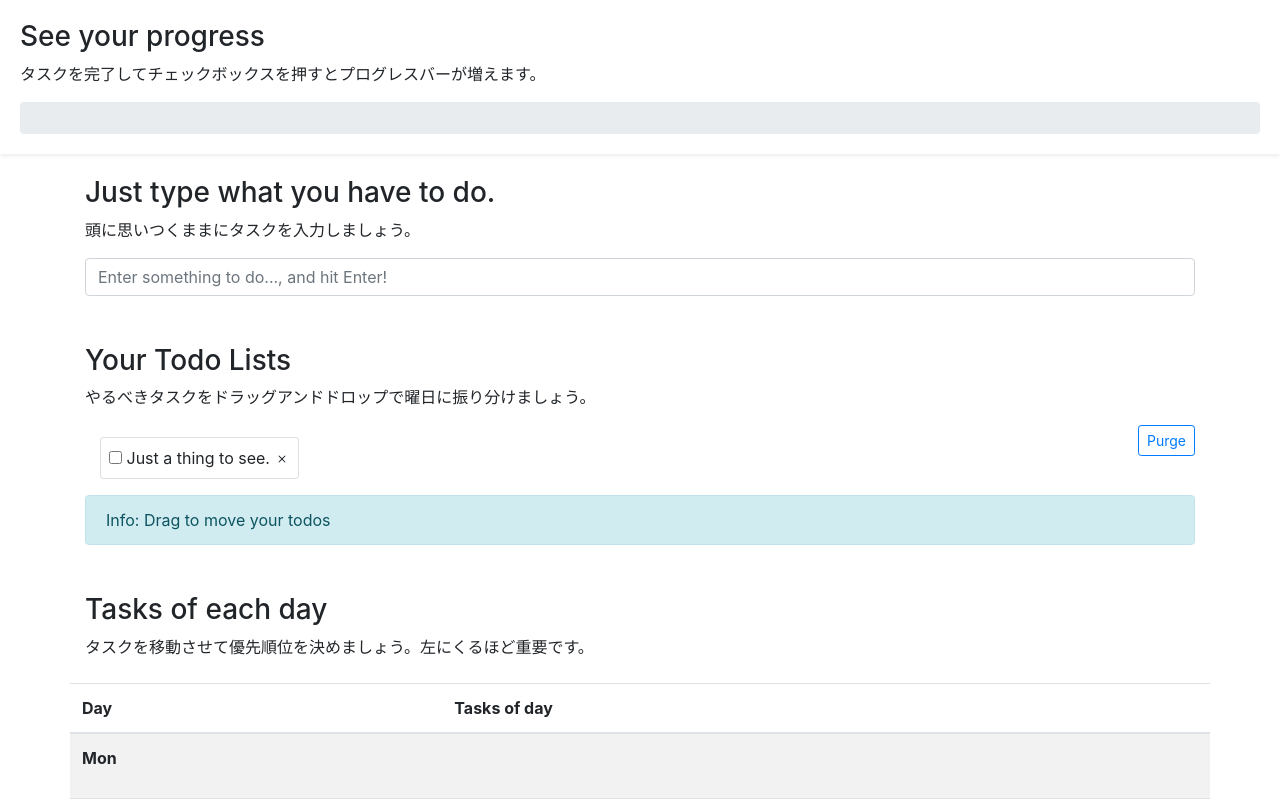
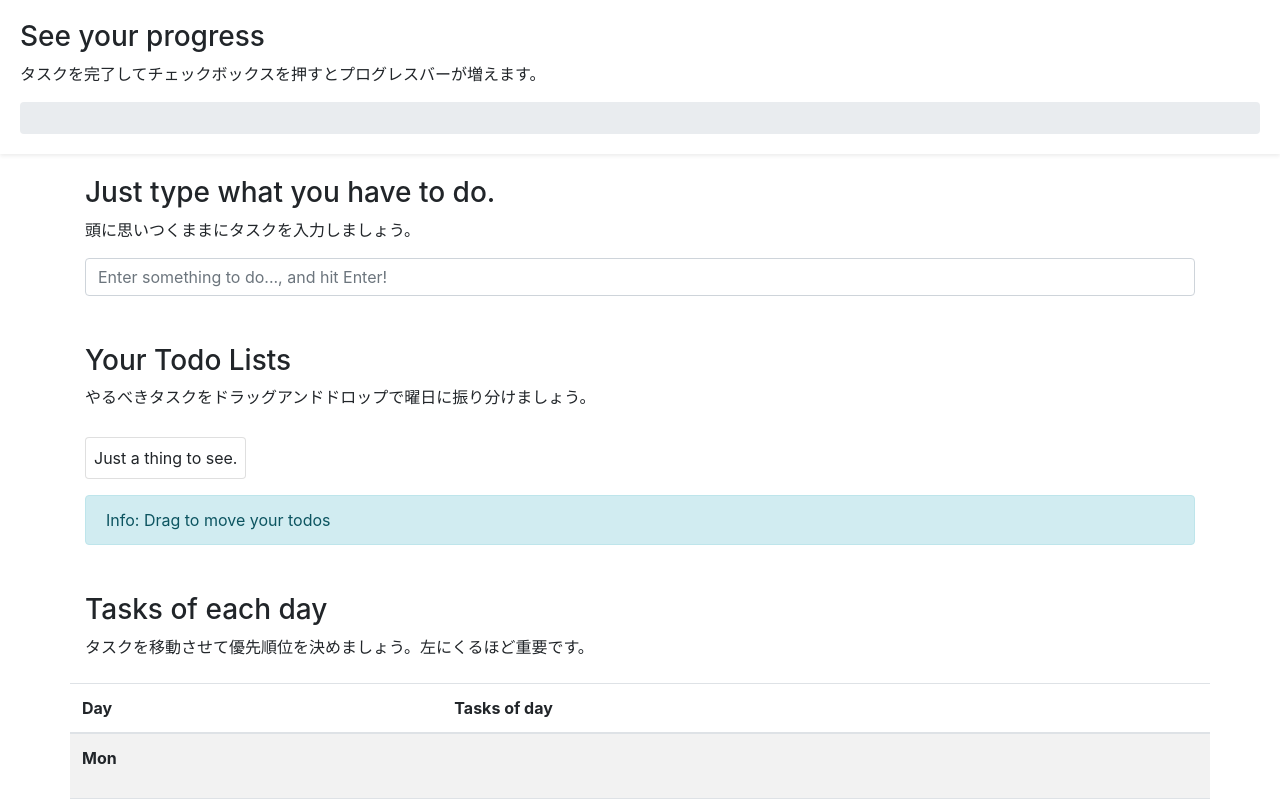
Before and after one commit to cedrictarou/cedrictarou-portfolio-todoAppVue, a Vue app: page / in a window 1280 px wide. Shown: the top 800 px of the page. Built offline with nearby package versions, Linux system fonts and the light colour scheme.

Commit message:
fixed some codes

```diff
--- a/src/components/NewTodo.vue
+++ b/src/components/NewTodo.vue
@@ -8,7 +8,9 @@
       id="input1"
       v-model="todo"
       placeholder="Enter something to do..., and hit Enter!"
-      @keypress="newTodo()"
+      @keydown.enter="newTodo()"
+      @compositionstart="composing=true"
+      @compositionend="composing=false"
     ></b-form-input>
   </div>
 </template>
@@ -18,10 +20,15 @@
     data() {
       return {
         todo: '',
+        composing: false,
       }
     },
     methods: {
       newTodo() {
+        // 入力を終えて、エンターを押したら発火するように調整
+        if(this.composing) {
+          return ;
+        }
         const todo = {
           text: this.todo,
           isDone: false,
--- a/src/components/Todo.vue
+++ b/src/components/Todo.vue
@@ -1,13 +1,9 @@
 <template>
   <b-card-group deck>
     <draggable :list="allTodos" group="myTodos"  @start="drag=true" @end="drag=false" :options="options" @change="log">
-      <b-card class="item mr-1 mt-1" v-for="(todo, index) in allTodos" :key="todo.id">
+      <b-card class="item mr-1 mt-1" v-for="todo in allTodos" :key="todo.id">
         <b-card-text>
-          <input type="checkbox" v-model="todo.isDone">
-          <span :class="{done: todo.isDone}">
             {{ todo.text }}
-          </span>
-          <span @click="deleteTodo(index)"><b-icon icon="x"></b-icon></span>
         </b-card-text>
       </b-card>
     </draggable>
@@ -34,13 +30,10 @@ export default {
     }
   },
   methods: {
-    deleteTodo(index) {
-      this.$store.state.allTodos.splice(index, 1);
-    },
-    log: function(evt) {
-      window.console.log(evt);
-      console.log(this.allTodos);
-    },
+    // log: function(evt) {
+    //   window.console.log(evt);
+    //   console.log(this.allTodos);
+    // },
   }
 };
 </script>
--- a/src/components/TodoGrid.vue
+++ b/src/components/TodoGrid.vue
@@ -3,8 +3,7 @@
   <div>
     <h3>Your Todo Lists</h3>
     <p>やるべきタスクをドラッグアンドドロップで曜日に振り分けましょう。</p>
-    <b-button class="ml-2 btn-purge" size="sm" variant="outline-primary"
-    @click="purge">Purge</b-button>
+
   </div>
   <b-row>
     <b-col sm=12 class="text-center mt-2">
@@ -51,7 +50,5 @@ export default {
 };
 </script>
 <style scoped>
-.btn-purge {
-  float: right;
-}
+
 </style>
--- a/src/components/WeekDayTodo.vue
+++ b/src/components/WeekDayTodo.vue
@@ -1,6 +1,6 @@
 <template>
   <b-card-group deck>
-    <draggable :list="dayTodos" group="myTodos"  @start="drag=true" @end="drag=false" :options="options" @change="log">
+    <draggable :list="dayTodos" group="myTodos"  @start="drag=true" @end="onEnd" :options="options" @change="log">
       <b-card class="item" v-for="(dayTodo, index) in dayTodos" :key="dayTodo.id">
         <b-card-text>
           <input type="checkbox" v-model="dayTodo.isDone">
@@ -36,11 +36,16 @@ export default {
   methods: {
     log: function(evt) {
       window.console.log(evt);
-      console.log( "allTodos", this.allTodos);
+      // console.log( "allTodos", this.allTodos);
+      // console.log( "dayTodos", this.dayTodos);
     },
     deleteTodo(index) {
       this.dayTodos.splice(index, 1);
     },
+    // onEnd: function() {
+    //   alert('Moved!!');
+    //   this.dayTodos.push(this.allTodos);
+    // },
   }
 };
 </script>
--- a/src/components/WeekTable.vue
+++ b/src/components/WeekTable.vue
@@ -11,7 +11,7 @@
         </tr>
       </thead>
       <tbody>
-        <tr v-for="day in days" :key="day.id">
+        <tr v-for="day in days" :key="day.id" @change="log">
           <th scope="row">{{ day }}</th>
           <td>
             <app-week-day-todo></app-week-day-todo>
@@ -25,7 +25,6 @@
 <script>
 import WeekDayTodo from "./WeekDayTodo.vue";
 export default {
-  // order: 1,
   components: {
     appWeekDayTodo: WeekDayTodo,
   },
@@ -34,14 +33,29 @@ export default {
       days: ["Mon","Tue","Wed","Thu","Fri","Sat","Sun"],
     };
   },
+  computed: {
+    allTodos() {
+      return this.$store.state.allTodos;
+    },
+    remaining() {
+      return this.allTodos.filter(function(todo) {
+        return !todo.isDone;
+      });
+    }
+  },
   methods: {
     deleteTodo(index) {
       this.$store.state.allTodos.splice(index, 1);
     },
+    log: function(evt) {
+      window.console.log(evt);
+      console.log( "allTodos", this.allTodos);
+      console.log( "dayTodos", this.dayTodos);
+    },
   }
 };
 </script>
-<style>
+<style lang="scss" scoped>
 .item {
   display: inline-block;
 }
--- a/src/store.js
+++ b/src/store.js
@@ -6,8 +6,9 @@ Vue.use(Vuex);
 export default new Vuex.Store({
   state: {
     allTodos: [
-      { text: 'Just a thing to see.', isDone: false, day: 'none' }
+      { text: 'Just a thing to see.', isDone: false, day: 'none' },
     ],
+    dayTodos: [],
   },
 
 })
```
